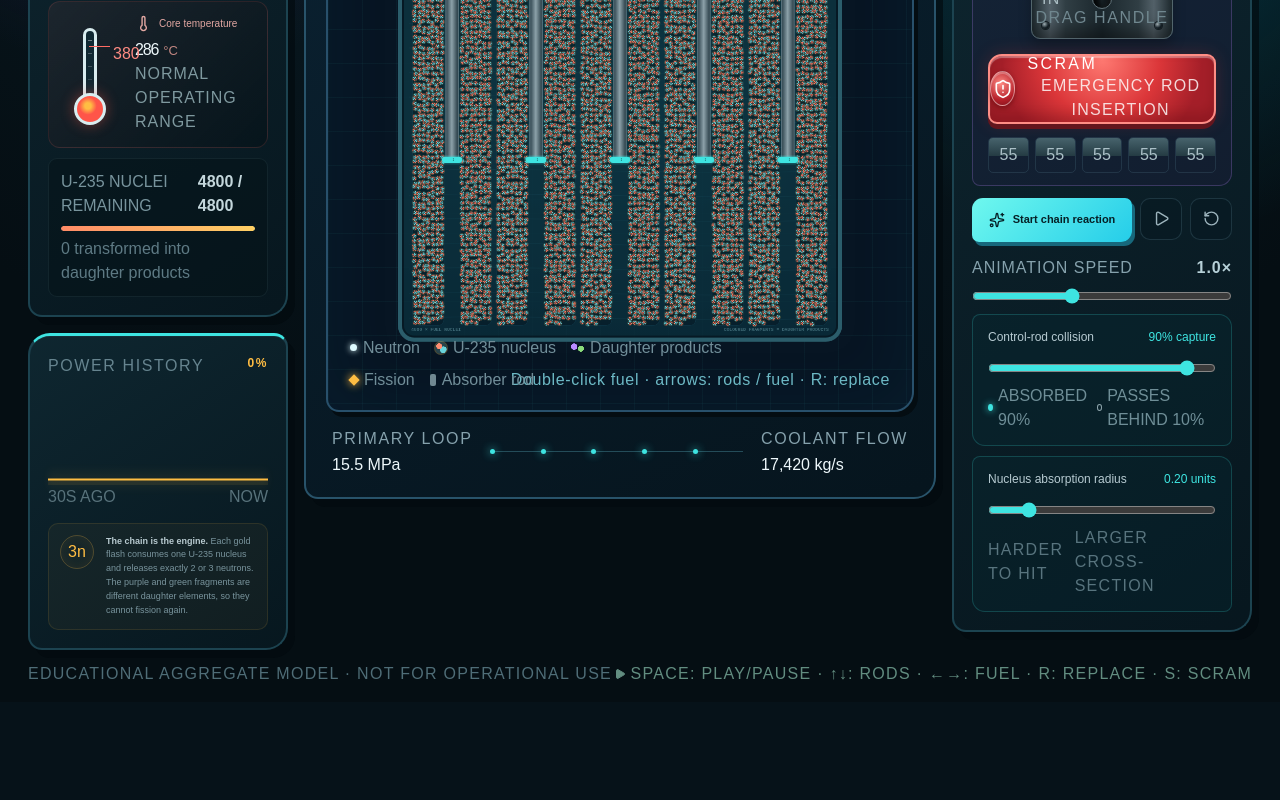
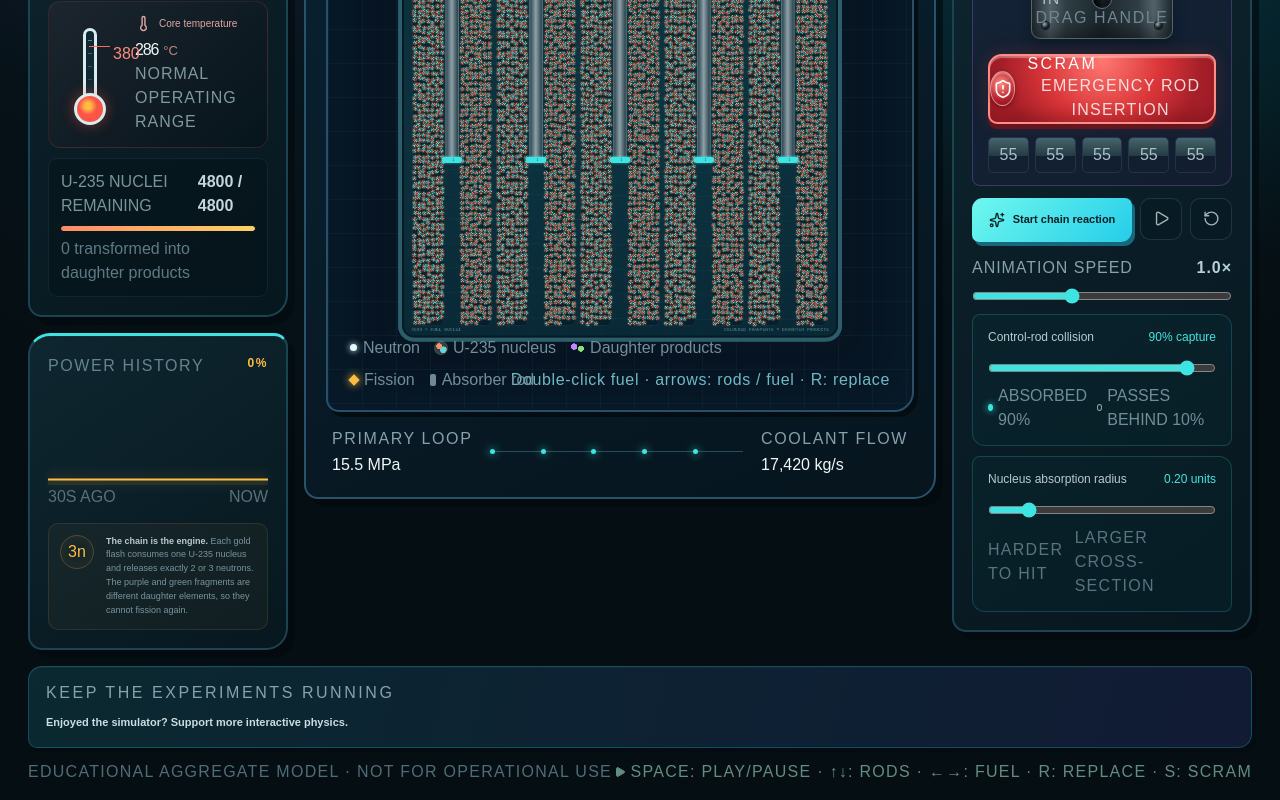
Before and after one commit to awm11/nuclear-reactor, a React (Vite) app: page / in a window 1280 px wide. Shown: the part 368-1168 px from the top of the page. Before the commit the page ends 1070 px from the top, so only its background shows below. Built offline with nearby package versions, Linux system fonts and the light colour scheme.

Commit message:
Add themed Buy Me a Coffee button

```diff
--- a/app/globals.css
+++ b/app/globals.css
@@ -211,6 +211,11 @@ button:hover { transform: translateY(-1px); }
 .chain-note strong { color: #b9cbd1; }
 footer { max-width: 1500px; margin: 12px auto 0; display: flex; justify-content: space-between; color: #4f6d77; font: 8px var(--font-geist-mono), monospace; text-transform: uppercase; letter-spacing: .08em; }
 .footer-ready { display: flex; align-items: center; gap: 5px; color: #628d80; }
+.support-strip { max-width: 1500px; margin: 16px auto 0; display: flex; align-items: center; justify-content: space-between; gap: 20px; padding: 14px 17px; border: 1px solid rgba(62,228,225,.22); border-radius: 14px 9px 14px 9px; background: linear-gradient(105deg, rgba(12,45,54,.86), rgba(21,31,61,.8)); box-shadow: 4px 5px 0 rgba(2,10,14,.52), inset 0 1px rgba(255,255,255,.035); }
+.support-strip strong { color: #c9dde2; font-size: 11px; }
+.bmc-slot { min-width: 215px; min-height: 40px; display: flex; align-items: center; justify-content: flex-end; }
+.bmc-slot .bmc-btn { border: 1px solid #7af7f0 !important; border-radius: 10px 6px 10px 6px !important; box-shadow: 3px 4px 0 #17687c !important; font-family: var(--font-geist-sans), Arial, sans-serif !important; transition: transform .18s ease, box-shadow .18s ease !important; }
+.bmc-slot .bmc-btn:hover { transform: translateY(-1px); box-shadow: 4px 5px 0 #17687c !important; }
 
 @media (max-width: 1180px) {
   .app-shell { padding: 18px 14px; }
@@ -234,5 +239,7 @@ footer { max-width: 1500px; margin: 12px auto 0; display: flex; justify-content:
   .stage-legend span:nth-child(3) { display: none; }
   .transport-strip { grid-template-columns: auto auto; }.pipe-flow { display: none; }
   .readout-column { display: flex; }
+  .support-strip { align-items: flex-start; flex-direction: column; }
+  .bmc-slot { width: 100%; justify-content: flex-start; }
 }
 @media (prefers-reduced-motion: reduce) { *, *::before, *::after { animation-duration: .01ms !important; animation-iteration-count: 1 !important; scroll-behavior: auto !important; } }
--- a/app/page.tsx
+++ b/app/page.tsx
@@ -335,11 +335,49 @@ export default function Home() {
         </aside>
       </section>
 
+      <BuyMeACoffee />
+
       <footer>
         <span>Educational aggregate model · not for operational use</span>
         <span className="footer-ready"><Play size={12} fill="currentColor" /> Space: play/pause · ↑↓: rods · ←→: fuel · R: replace · S: SCRAM</span>
       </footer>
     </main>
+  );
+}
+
+function BuyMeACoffee() {
+  const buttonSlotRef = useRef<HTMLDivElement>(null);
+
+  useEffect(() => {
+    const slot = buttonSlotRef.current;
+    if (!slot) return;
+
+    const script = document.createElement('script');
+    script.type = 'text/javascript';
+    script.src = 'https://cdnjs.buymeacoffee.com/1.0.0/button.prod.min.js';
+    script.async = true;
+    script.dataset.name = 'bmc-button';
+    script.dataset.slug = 'awmPhysics';
+    script.dataset.color = '#3EE4E1';
+    script.dataset.emoji = '';
+    script.dataset.font = 'Lato';
+    script.dataset.text = 'Buy me a coffee';
+    script.dataset.outlineColor = '#17687C';
+    script.dataset.fontColor = '#061219';
+    script.dataset.coffeeColor = '#FFFFFF';
+    slot.appendChild(script);
+
+    return () => { slot.replaceChildren(); };
+  }, []);
+
+  return (
+    <aside className="support-strip" aria-label="Support AWM Physics">
+      <div>
+        <p className="eyebrow">Keep the experiments running</p>
+        <strong>Enjoyed the simulator? Support more interactive physics.</strong>
+      </div>
+      <div className="bmc-slot" ref={buttonSlotRef} />
+    </aside>
   );
 }
 
```
